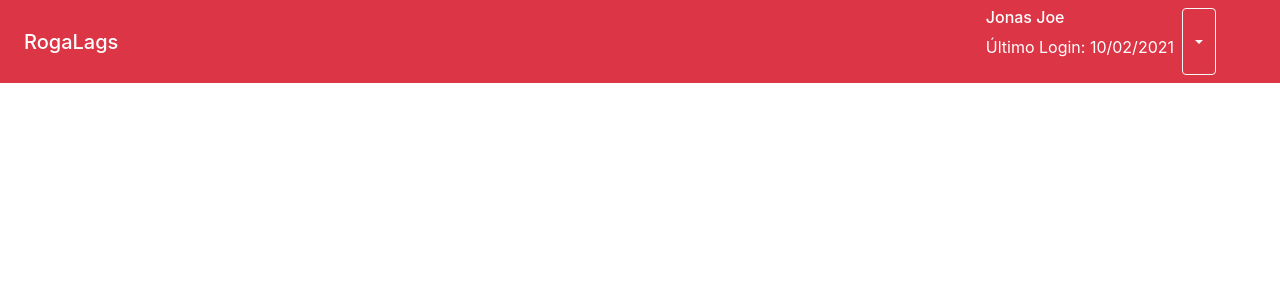
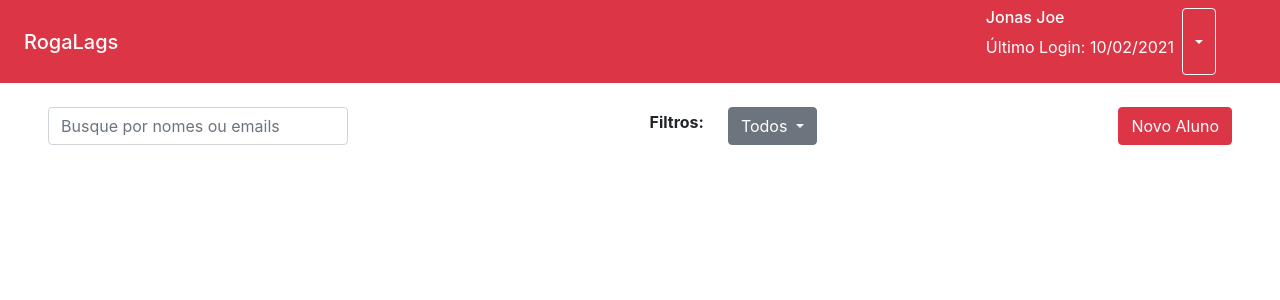
Before and after one commit to Wiriyamu/roga-labs-technical-challenge, a Vue app: page / in a window 1280 px wide. Shown: the top 300 px of the page. Built offline with nearby package versions, Linux system fonts and the light colour scheme.

Commit message:
feat(dashboard): add input search, filter dropdown and new student button

```diff
--- a/src/App.vue
+++ b/src/App.vue
@@ -1,12 +1,14 @@
 <template>
   <the-header />
+  <dashboard />
 </template>
 
 <script>
 import TheHeader from '@/components/TheHeader.vue'
+import Dashboard from '@/components/Dashboard.vue'
 export default {
   name: 'App',
-  components: { TheHeader }
+  components: { TheHeader, Dashboard }
 }
 </script>
 
--- /dev/null
+++ b/src/components/Dashboard.vue
@@ -0,0 +1,31 @@
+<template>
+  <main class="dashboard mt-4">
+    <div class="d-flex justify-content-between align-itens-center ml-5 mr-5">
+      <dashboard-search-input />
+      <dashboard-filter-dropdown />
+      <dashboard-new-student-button />
+    </div>
+    <div class="ml-5 mr-5">
+      <dashboard-students-list />
+    </div>
+  </main>
+</template>
+
+<script>
+import DashboardSearchInput from '@/components/DashboardSearchInput'
+import DashboardFilterDropdown from '@/components/DashboardFilterDropdown'
+import DashboardNewStudentButton from '@/components/DashboardNewStudentButton'
+import DashboardStudentsList from '@/components/DashboardStudentsList'
+
+export default {
+  name: 'Dashboard',
+  components: {
+    DashboardSearchInput,
+    DashboardFilterDropdown,
+    DashboardNewStudentButton,
+    DashboardStudentsList
+  }
+}
+</script>
+
+<style lang="scss" scoped></style>
--- /dev/null
+++ b/src/components/DashboardFilterDropdown.vue
@@ -0,0 +1,22 @@
+<template>
+  <div class="d-flex justify-content-between align-items-center">
+    <label for="dropdownMenuButton" class="mr-4"
+      ><strong>Filtros: </strong></label
+    >
+    <button
+      class="btn btn-secondary dropdown-toggle"
+      type="button"
+      id="dropdownMenuButton"
+      data-toggle="dropdown"
+      aria-haspopup="true"
+      aria-expanded="false"
+    >
+      Todos
+    </button>
+    <div class="dropdown-menu" aria-labelledby="dropdownMenuButton">
+      <a class="dropdown-item" href="#">Action</a>
+      <a class="dropdown-item" href="#">Another action</a>
+      <a class="dropdown-item" href="#">Something else here</a>
+    </div>
+  </div>
+</template>
--- /dev/null
+++ b/src/components/DashboardNewStudentButton.vue
@@ -0,0 +1,9 @@
+<template>
+  <button type="button" class="btn btn-danger">Novo Aluno</button>
+</template>
+
+<script>
+export default {
+  name: 'DashboardNewStudentButton'
+}
+</script>
--- /dev/null
+++ b/src/components/DashboardSearchInput.vue
@@ -0,0 +1,21 @@
+<template>
+  <input
+    type="text"
+    class="form-control search"
+    placeholder="Busque por nomes ou emails"
+    aria-label="Username"
+    aria-describedby="basic-addon1"
+  />
+</template>
+
+<script>
+export default {
+  name: 'DashboardSearchInput'
+}
+</script>
+
+<style lang="scss" scoped>
+.search {
+  max-width: 300px;
+}
+</style>
--- /dev/null
+++ b/src/components/DashboardStudentsList.vue
@@ -0,0 +1,11 @@
+<template>
+  <div></div>
+</template>
+
+<script>
+export default {
+  name: 'DashboardStudentsList'
+}
+</script>
+
+<style lang="scss" scoped></style>
```
